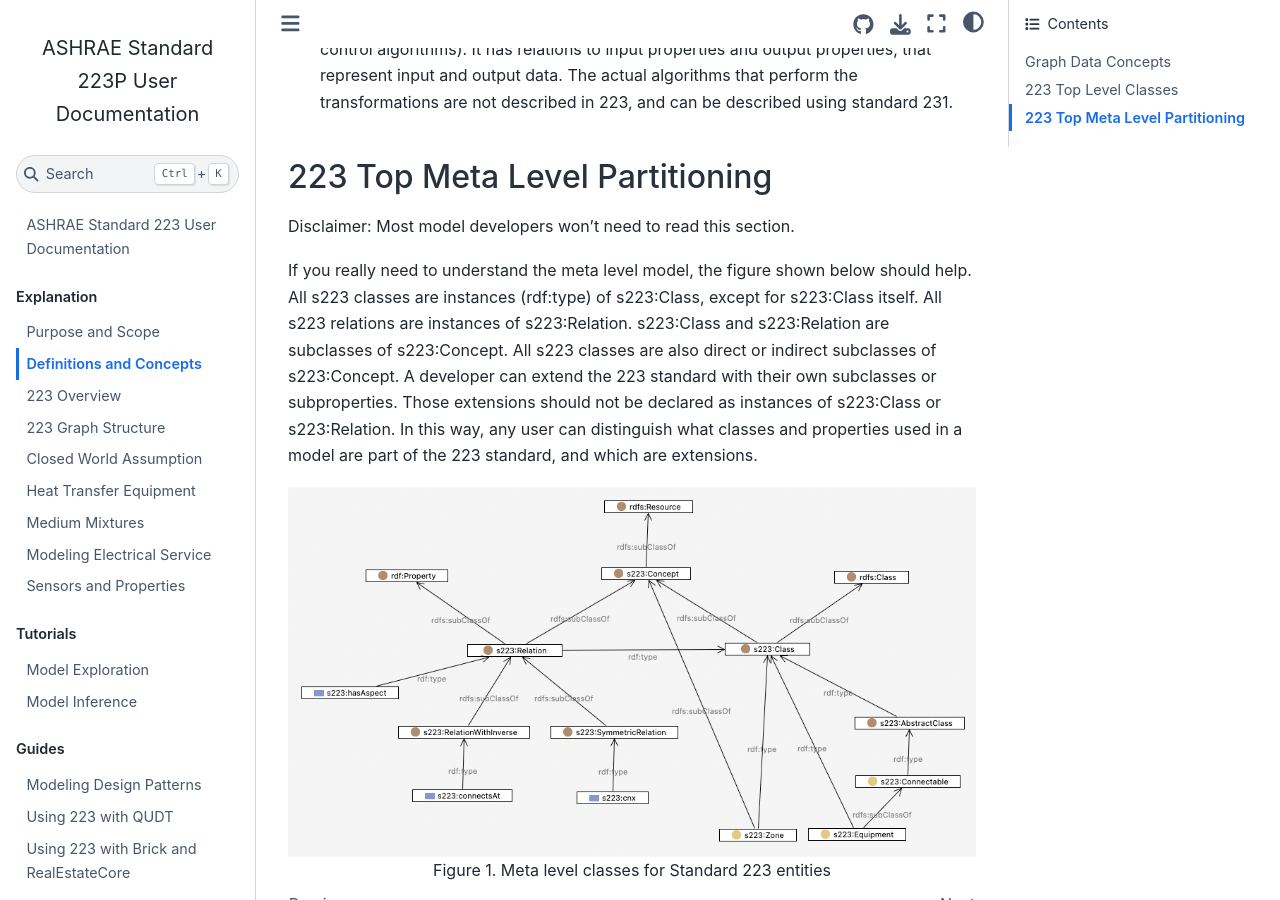
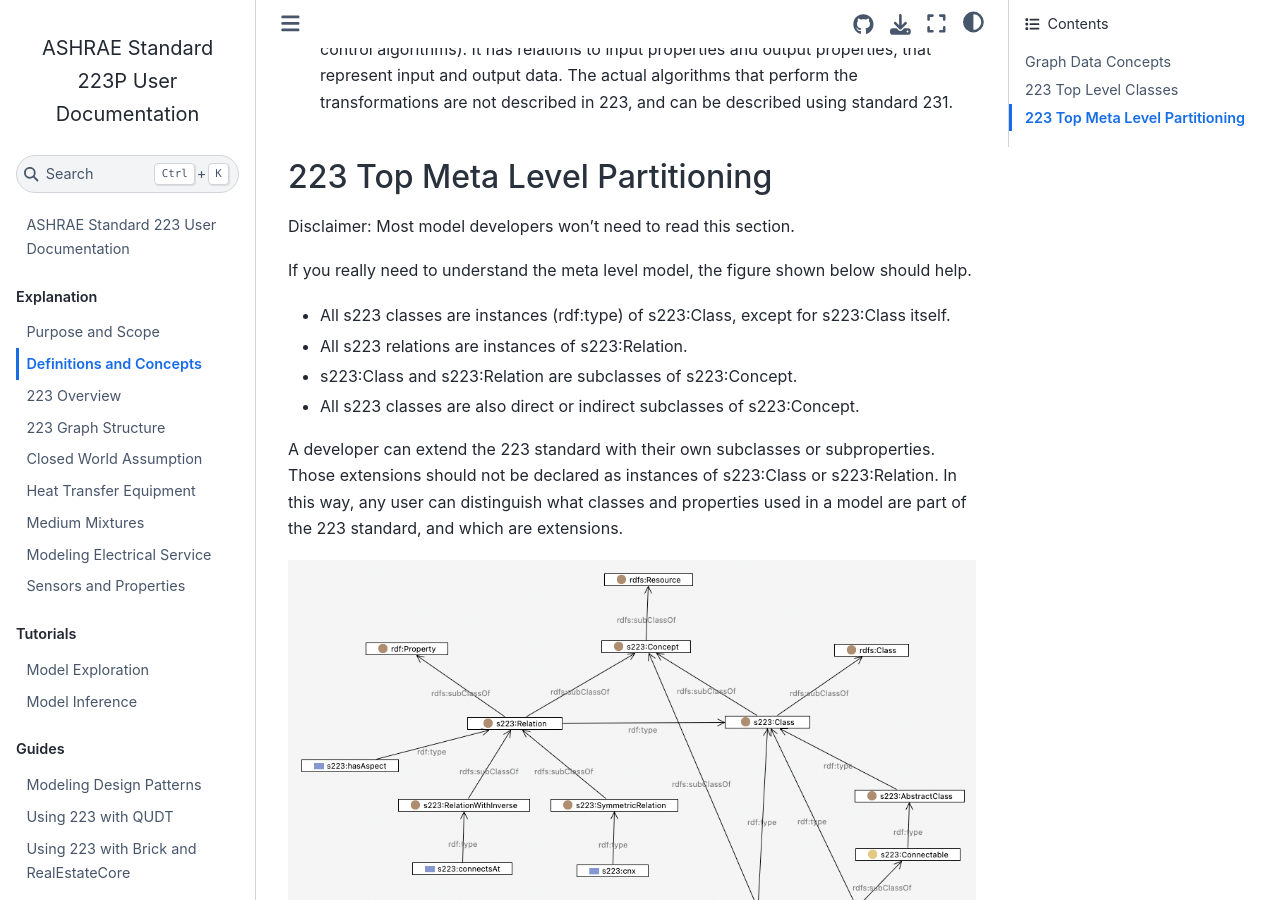
Before and after one commit to open223/docs.open223.info, a Jupyter Book: the page built from explanation/definitions.md, in a window 1280 px wide and 900 px high, scrolled down 2223 px. Built offline with Jupyter Book 1.0.4 settings and Sphinx 7.4.7 and the Sphinx Book theme 1.1.4, drawn with Linux system fonts in a browser that asks for light colours.

Commit message:
Made some bullet items

````diff
--- a/explanation/definitions.md
+++ b/explanation/definitions.md
@@ -55,7 +55,13 @@
 
  Disclaimer: Most model developers won't need to read this section.
 
- If you really need to understand the meta level model, the figure shown below should help. All s223 classes are instances (rdf:type) of s223:Class, except for s223:Class itself. All s223 relations are instances of s223:Relation. s223:Class and s223:Relation are subclasses of s223:Concept. All s223 classes are also direct or indirect subclasses of s223:Concept. A developer can extend the 223 standard with their own subclasses or subproperties. Those extensions should not be declared as instances of s223:Class or s223:Relation. In this way, any user can distinguish what classes and properties used in a model are part of the 223 standard, and which are extensions.
+ If you really need to understand the meta level model, the figure shown below should help.
+ - All s223 classes are instances (rdf:type) of s223:Class, except for s223:Class itself.
+ - All s223 relations are instances of s223:Relation.
+ - s223:Class and s223:Relation are subclasses of s223:Concept.
+ - All s223 classes are also direct or indirect subclasses of s223:Concept.
+
+ A developer can extend the 223 standard with their own subclasses or subproperties. Those extensions should not be declared as instances of s223:Class or s223:Relation. In this way, any user can distinguish what classes and properties used in a model are part of the 223 standard, and which are extensions.
 
  ```{image} images/explanation-top-level-metaclasses.png
 :align: center
````
